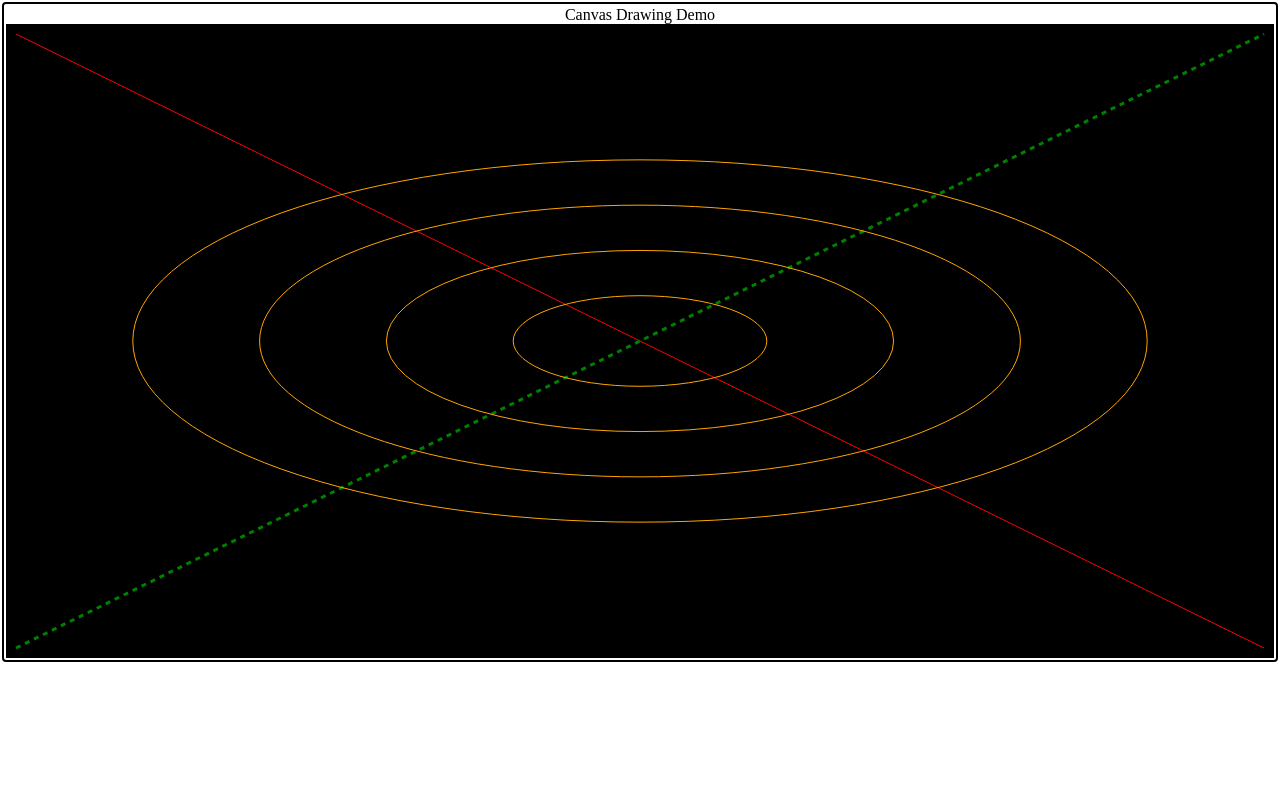
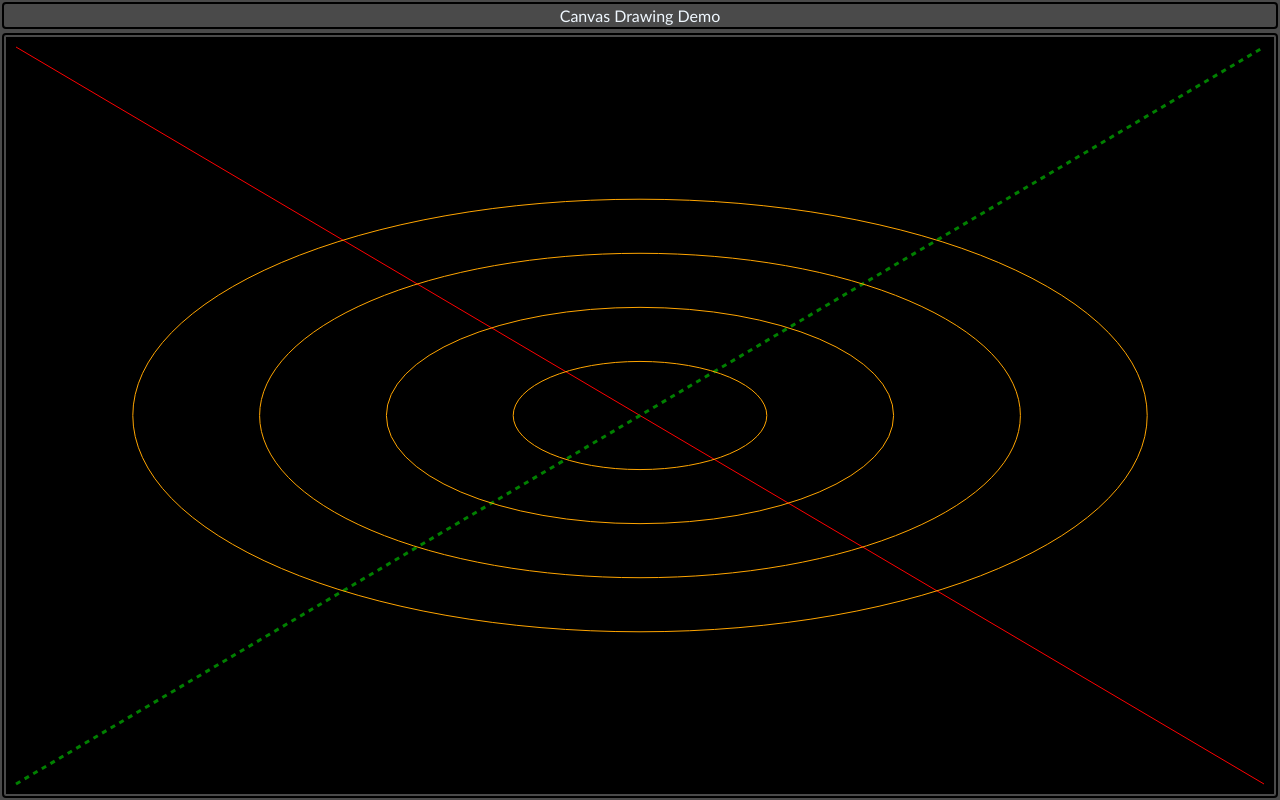
Before and after one commit to devstronomy/canvas, a website built with webpack: page demo/index.html in a window 1280 px wide. Built offline with nearby package versions, Linux system fonts and the light colour scheme.

Commit message:
React appropriately when the canvas container resizes

```diff
--- a/demo/index.html
+++ b/demo/index.html
@@ -11,8 +11,8 @@
     <link href="main.css" rel="stylesheet" />
   </head>
   <body>
+    <header>Canvas Drawing Demo</header>
     <main>
-      <header>Canvas Drawing Demo</header>
       <div id="canvas-container">
         <canvas id="canvas" />
       </div>
--- a/demo/main.css
+++ b/demo/main.css
@@ -1,19 +1,15 @@
 html,
 body {
   margin: 0;
-}
+  font-family: 'Gill Sans', 'Gill Sans MT', Calibri, 'Trebuchet MS', sans-serif;
+  background-color: rgba(0, 0, 0, 0.464);
 
-header {
-  text-align: center;
-}
-
-#canvas-container {
   display: flex;
-  background-color: aquamarine;
-}
-
-#canvas {
-  flex-grow: 1;
+  flex-direction: column;
+  height: 100vh;
+  width: 100vw;
+  max-height: 100vh;
+  max-width: 100vw;
 }
 
 body > * {
@@ -21,4 +17,24 @@ body > * {
   border-radius: 4px;
   margin: 2px;
   padding: 2px;
+  color: aliceblue;
 }
+
+header {
+  text-align: center;
+}
+
+main {
+  display: flex;
+  flex-grow: 1;
+}
+
+#canvas-container {
+  flex-grow: 1;
+
+  /* TODO: Hack. I did not find a better way. There were always miscellaneous layout issues. */
+  max-height: calc(100vh - 43px);
+
+  overflow: hidden;
+  background-color: hsl(0, 80%, 60%);
+}
--- a/demo/src/demo.ts
+++ b/demo/src/demo.ts
@@ -1,17 +1,16 @@
-import { initializeCanvas } from 'Canvas/index'
+import { CanvasInfo, fillCanvas, initializeCanvas } from 'Canvas/index'
 
 import { ellipseDemo } from './ellipseDemo'
 import { lineDemo } from './lineDemo'
 
+function drawScene(c: CanvasInfo): void {
+  fillCanvas(c, 'black);')
+  lineDemo(c)
+  ellipseDemo(c)
+}
+
 function demo() {
-  const canvasInfo = initializeCanvas('canvas')
-  const { ctx, canvas } = canvasInfo
-
-  ctx.fillStyle = 'black'
-  ctx.fillRect(0, 0, canvas.width, canvas.height)
-
-  lineDemo(canvasInfo)
-  ellipseDemo(canvasInfo)
+  initializeCanvas('canvas', drawScene)
 }
 
 export { demo }
--- a/src/canvas.ts
+++ b/src/canvas.ts
@@ -3,14 +3,19 @@ import type { CanvasContext, CanvasInfo } from './types'
 
 const defaultWidth: number = 1
 
-function initializeCanvas(canvasElementId: string): CanvasInfo {
+function initializeCanvas(canvasElementId: string, drawFunction: (ci: CanvasInfo) => void): void {
   const canvas = document.getElementById(canvasElementId) as HTMLCanvasElement
+  const canvasContainer = checkDefined(
+    canvas.parentElement,
+    'canvas (id=' + canvasElementId + ') must have parent element'
+  )
+
   const ctx = checkDefined(canvas.getContext('2d'), 'canvas context')
 
-  const adjustCanvas = (canvasInfo: CanvasInfo) => {
+  const adjustCanvas = (canvasInfo: CanvasInfo): CanvasInfo => {
     // Lookup the size the browser is displaying the canvas.
-    const displayWidth = canvas.clientWidth
-    const displayHeight = canvas.clientHeight
+    const displayWidth = canvasContainer.clientWidth
+    const displayHeight = canvasContainer.clientHeight
 
     // Check if the canvas is not the same size and possibly adjust.
     if (canvas.width !== displayWidth || canvas.height !== displayHeight) {
@@ -31,9 +36,16 @@ function initializeCanvas(canvasElementId: string): CanvasInfo {
     width: 0,
     height: 0,
   }
+
   adjustCanvas(canvasInfo)
 
-  return canvasInfo
+  const resizeObserver = new ResizeObserver((_entries) => {
+    canvasInfo = adjustCanvas(canvasInfo)
+    drawFunction(canvasInfo)
+  })
+  resizeObserver.observe(canvasContainer)
+
+  drawFunction(canvasInfo)
 }
 
 function clear({ ctx, width, height }: CanvasInfo): void {
@@ -54,9 +66,14 @@ function fill(ctx: CanvasContext, color: string): void {
   ctx.fill()
 }
 
+function fillCanvas({ ctx, canvas }: CanvasInfo, color: string): void {
+  ctx.fillStyle = color
+  ctx.fillRect(0, 0, canvas.width, canvas.height)
+}
+
 function fillRGB(ctx: CanvasContext, r: string, g: string, b: string): void {
   ctx.fillStyle = `rgb(${r}, ${g}, ${b})`
   ctx.fill()
 }
 
-export { initializeCanvas, defaultWidth, clear, fill, fillRGB, stroke }
+export { initializeCanvas, defaultWidth, clear, fill, fillRGB, fillCanvas, stroke }
--- a/src/index.ts
+++ b/src/index.ts
@@ -1,4 +1,4 @@
-export { initializeCanvas, stroke, fill, fillRGB } from './canvas'
+export { initializeCanvas, stroke, fill, fillRGB, fillCanvas } from './canvas'
 export { circle, ellipse } from './ellipse'
 export { line } from './line'
 export type { CanvasInfo, Color } from './types'
```
